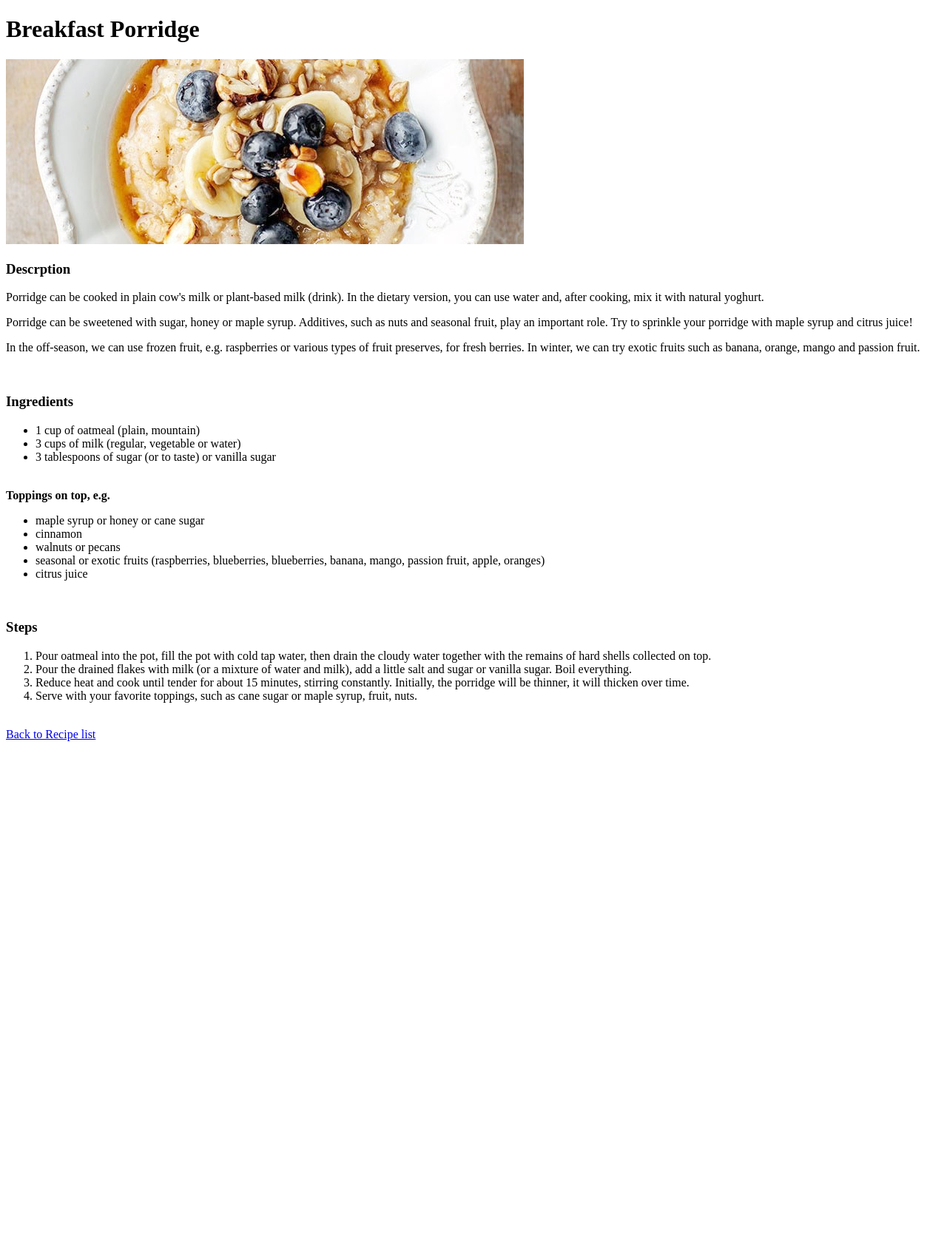
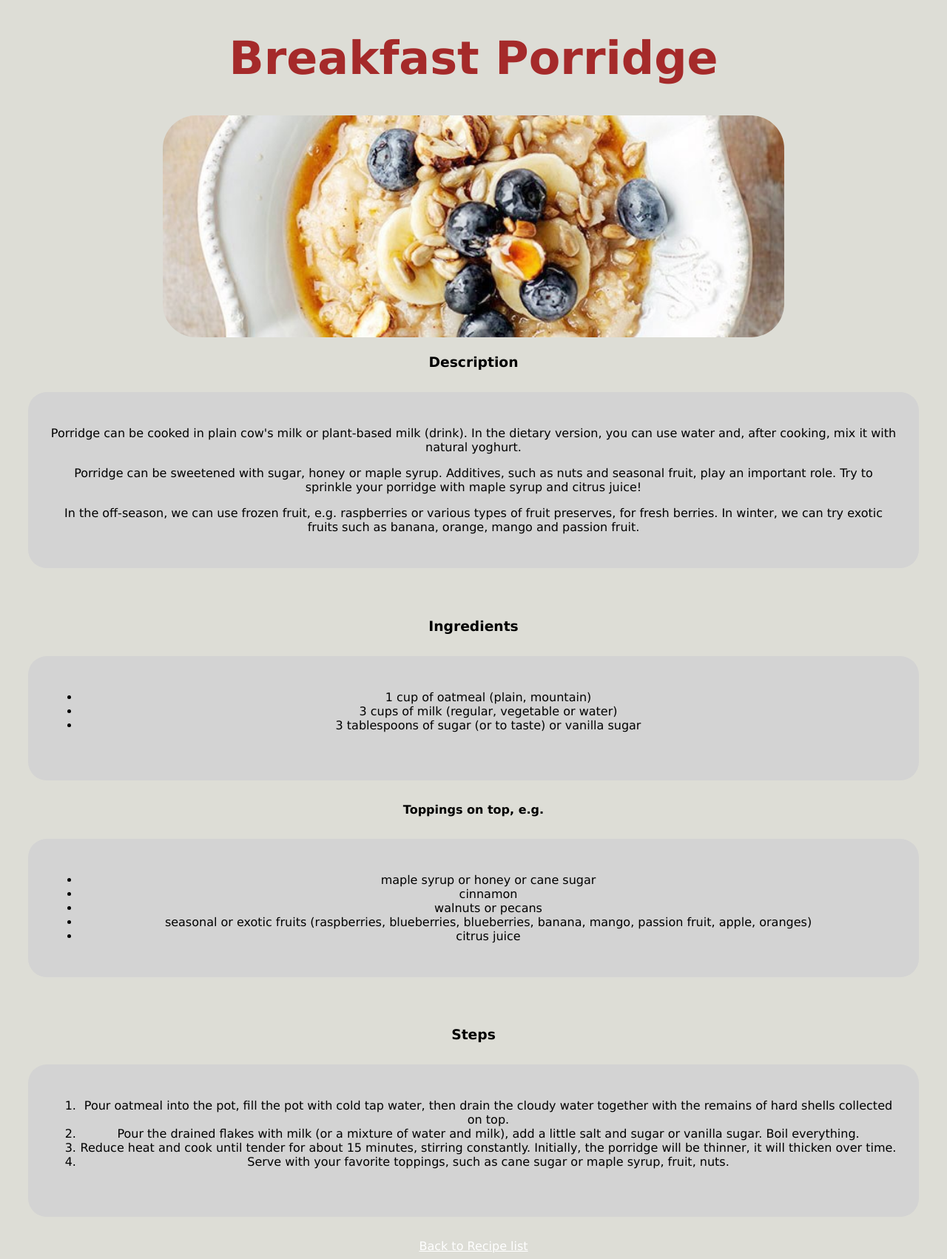
Before and after one commit to MrBobak/MrBobak.github.io, a plain HTML site: page recipes/porridge.html in a window 1280 px wide. Shown: the whole page at 74% size. Before the commit the page ends 1010 px from the top, so only its background shows below. Drawn offline with Linux system fonts and the light colour scheme.

Commit message:
styles updated

```diff
--- a/recipes/porridge.html
+++ b/recipes/porridge.html
@@ -4,6 +4,7 @@
     <meta charset="UTF-8">
     <meta http-equiv="X-UA-Compatible" content="IE=edge">
     <meta name="viewport" content="width=device-width, initial-scale=1.0">
+    <link rel="stylesheet" href="../styles.css">
     <title>Owsianka na sniadanie</title>
 </head>
 <body>
@@ -11,23 +12,32 @@
 
     <img src="../img/owsianka.jpg">
 
-    <h3>Descrption</h3>
+    <h3>Description</h3>
+      <div class="description">
             <p>Porridge can be cooked in plain cow's milk or plant-based milk (drink). In the dietary version, you can use water and, after cooking, mix it with natural yoghurt.</p>
             <p>Porridge can be sweetened with sugar, honey or maple syrup. Additives, such as nuts and seasonal fruit, play an important role. Try to sprinkle your porridge with maple syrup and citrus juice!</p>
             <p>In the off-season, we can use frozen fruit, e.g. raspberries or various types of fruit preserves, for fresh berries. In winter, we can try exotic fruits such as banana, orange, mango and passion fruit. </p>
 
+      </p>
+      </div>
 
 
 <br>
     <h3>Ingredients</h3>
+
+<div class="ingredients">
     <ul>
         <li>1 cup of oatmeal (plain, mountain)</li>
         <li>3 cups of milk (regular, vegetable or water)</li>
         <li>3 tablespoons of sugar (or to taste) or vanilla sugar</li>
     </ul>
         <br>
+</div>
+
 
 <strong>Toppings on top, e.g.</strong>
+
+<div class="extra">
     <ul>
         <li>maple syrup or honey or cane sugar</li>
         <li>cinnamon</li>
@@ -35,10 +45,12 @@
         <li>seasonal or exotic fruits (raspberries, blueberries, blueberries, banana, mango, passion fruit, apple, oranges)</li>
         <li>citrus juice</li>
     </ul>
+</div>
 
 
 <br>
 <h3>Steps</h3>
+<div class="steps">
     <ol>
             <li>Pour oatmeal into the pot, fill the pot with cold tap water, then drain the cloudy water together with the remains of hard shells collected on top.</li>
             <li>Pour the drained flakes with milk (or a mixture of water and milk), add a little salt and sugar or vanilla sugar. Boil everything.</li>
@@ -47,6 +59,7 @@
         </ol>
 
         <br>
+</div>
 
     <a href="../index.html">Back to Recipe list</a>
 </body>
--- a/styles.css
+++ b/styles.css
@@ -1 +1,48 @@
 /* styles.css */
+
+body {
+    background-color: rgb(221, 221, 214);
+    text-align: center;
+    font-family: Verdana, Geneva, Tahoma, sans-serif;
+
+}
+
+h1 {
+    color: brown;
+    font-size: 62px;
+    font-weight: bold;
+    text-shadow: black;
+}
+
+div {
+    background-color: sandybrown;
+    margin: 30px;
+    padding: 30px;
+    border: slategrey;
+    border-radius: 25px;
+}
+
+button {
+    background-color: #4CAF50; /* Green */
+    border: none;
+    color: white;
+    text-align: center;
+    border-radius: 30px;
+    font-size: 24px;
+    padding: 10px;
+  }
+
+  a {
+      color: white;
+  }
+
+  img {
+      border-radius: 45px;
+      width: auto;
+      height: 300px;
+  }
+
+  .description, .steps, .ingredients, .extra {
+      background-color: lightgrey;
+      padding: 30px;
+  }
```
Also changed, not shown: index.html (+5 -5 lines), recipes/bolognese.html (+11 -1 lines), recipes/flaki.html (+11 -1 lines). Lines whose indentation alone changed are shown as unchanged.
